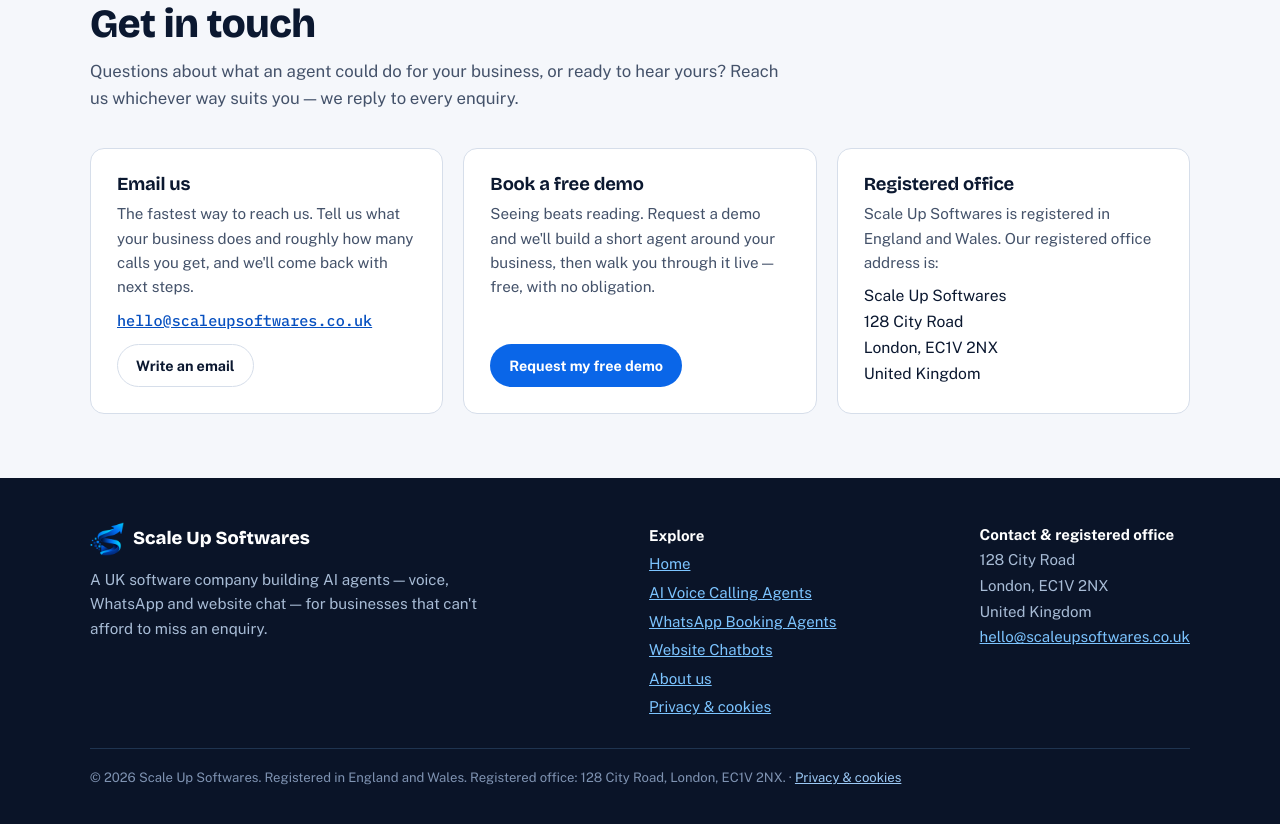
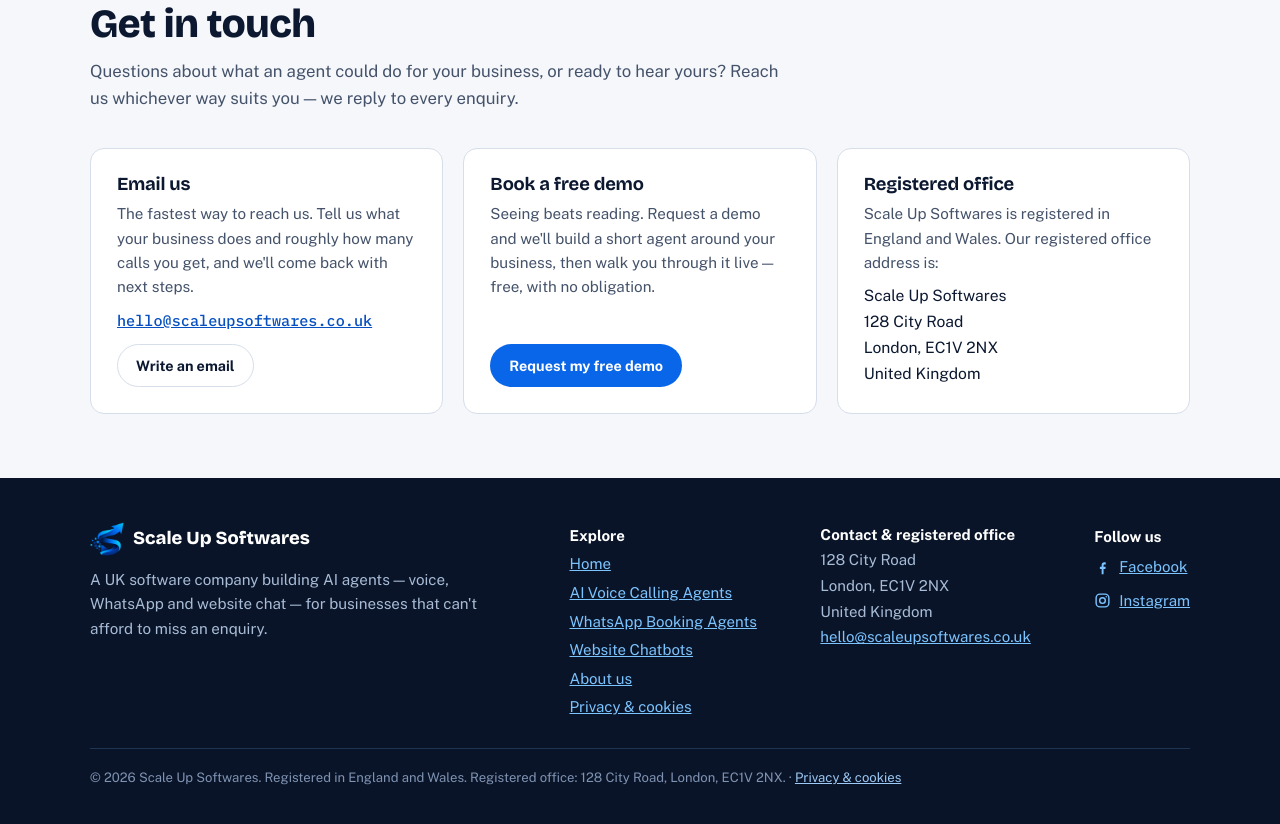
Before and after one commit to beingahsankeerio/scale-up-software-website, a website: page website-chatbots.html in a window 1280 px wide. Shown: the part 3800-4624 px from the top of the page. Drawn offline with nearby package versions, Linux system fonts and the light colour scheme.

Commit message:
Add Facebook and Instagram links to footer (chatbots page)

```diff
--- a/website-chatbots.html
+++ b/website-chatbots.html
@@ -395,6 +395,11 @@
             <a href="mailto:hello@scaleupsoftwares.co.uk">hello@scaleupsoftwares.co.uk</a>
             <span data-show="phone" hidden><br /><a data-phone-link href="#"><span data-phone-text></span></a></span>
           </address>
+          <div style="font-size:0.94rem; line-height:2;">
+            <strong style="color:#fff;">Follow us</strong><br />
+            <a href="https://www.facebook.com/profile.php?id=61593893211463" target="_blank" rel="noopener" aria-label="Scale Up Softwares on Facebook" style="display:inline-flex; align-items:center; gap:8px;"><svg width="17" height="17" viewBox="0 0 24 24" fill="currentColor" aria-hidden="true"><path d="M13.5 21.5v-7.5h2.6l.4-3h-3V9.2c0-.9.3-1.6 1.7-1.6h1.4V4.9c-.5-.1-1.3-.2-2.1-.2-2.2 0-3.7 1.3-3.7 3.8V11H8.3v3h2.5v7.5h2.7z"/></svg>Facebook</a><br />
+            <a href="https://www.instagram.com/scaleupsoftwares/" target="_blank" rel="noopener" aria-label="Scale Up Softwares on Instagram" style="display:inline-flex; align-items:center; gap:8px;"><svg width="17" height="17" viewBox="0 0 24 24" fill="none" stroke="currentColor" stroke-width="2" aria-hidden="true"><rect x="3" y="3" width="18" height="18" rx="5.5"/><circle cx="12" cy="12" r="4"/><circle cx="17.3" cy="6.7" r="1.1" fill="currentColor" stroke="none"/></svg>Instagram</a>
+          </div>
         </div>
         <div class="footer-small">© <span id="year">2026</span> <span data-legal-name>Scale Up Softwares</span>. Registered in <span data-registered-in>England and Wales</span><span data-show="companyNumber" hidden>, company number <span data-company-number></span></span>. Registered office: 128 City Road, London, EC1V 2NX. · <a href="privacy.html">Privacy &amp; cookies</a></div>
       </div>
```
